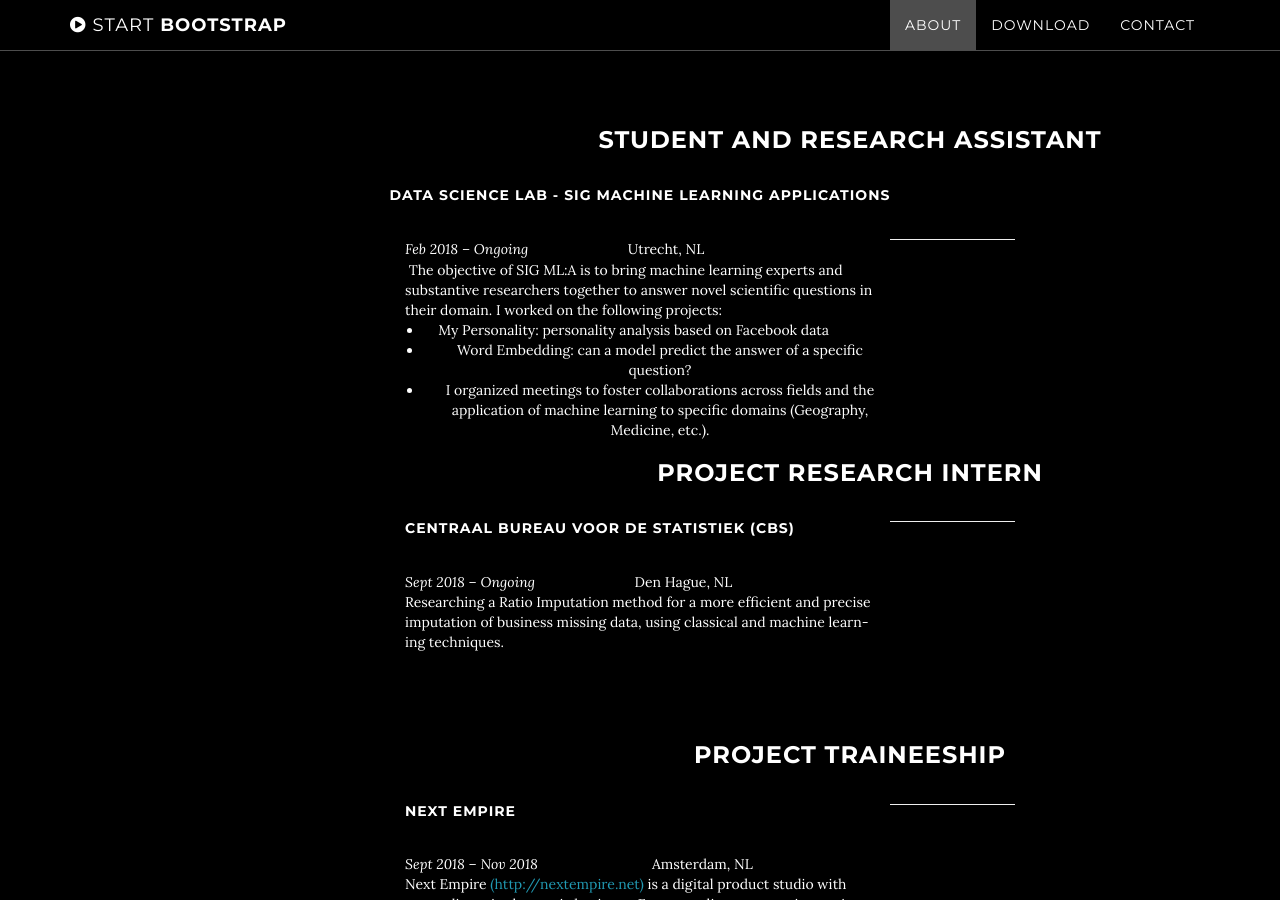
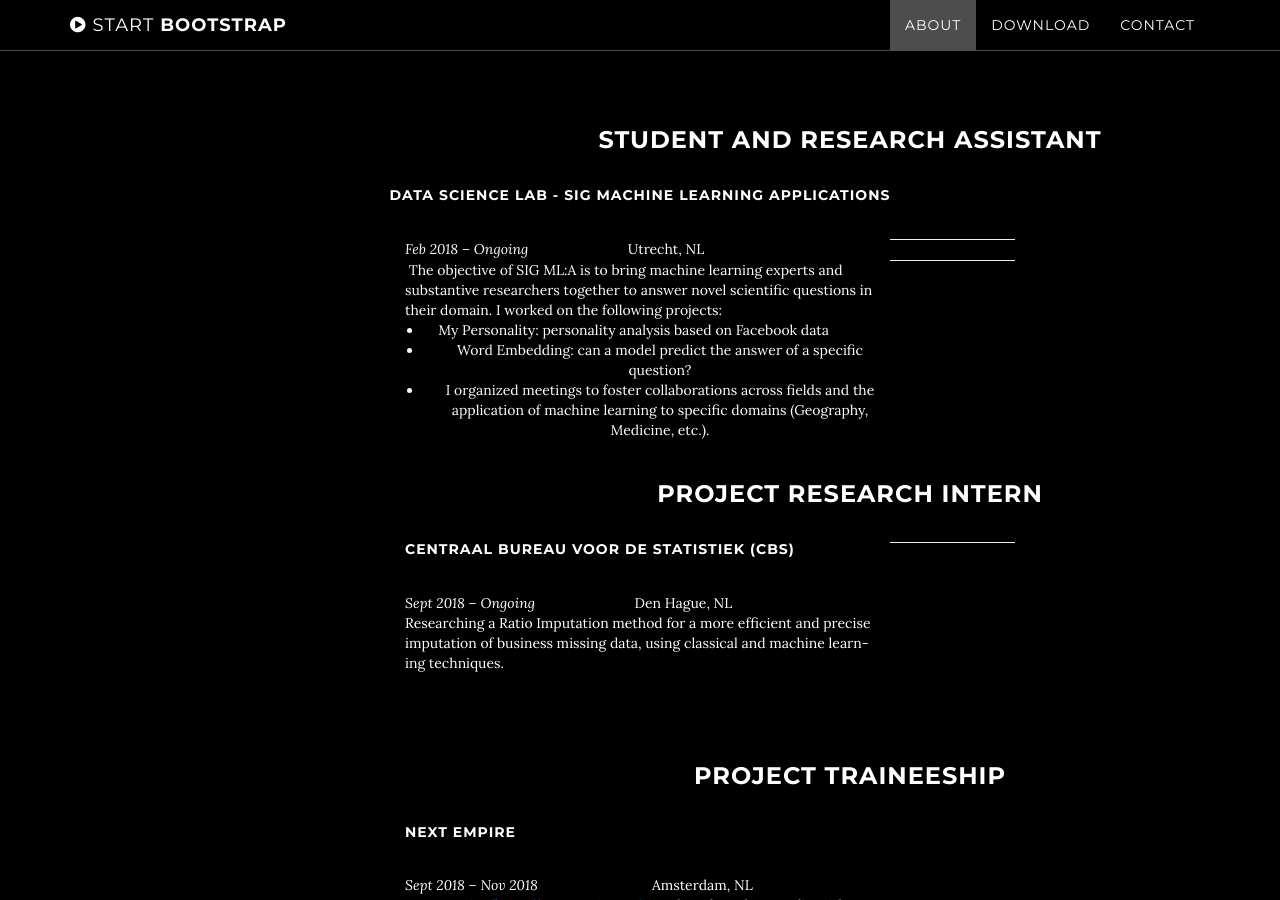
Before and after one commit to AgneseG/AgneseG.github.io, a Jekyll site: the page built from index.html, in a window 1280 px wide and 900 px high, scrolled down 1241 px. Built offline with Jekyll 4.4.1, drawn with Linux system fonts in a browser that asks for light colours.

Commit message:
Update about.html

```diff
--- a/_includes/about.html
+++ b/_includes/about.html
@@ -4,7 +4,7 @@
             <div class="col-lg-8 col-lg-offset-2">
                 <h2>Experience</h2>
 
-<h3 class="container content-section text-center">Student and Research Assistant</h3>
+<h3 class="container content-section text-align: right">Student and Research Assistant</h3>
 <h5>Data Science Lab - SIG Machine Learning Applications</h5>
 <div class="col-lg-8 col-lg-offset-2" style="text-align: left;"><em>Feb 2018 &ndash; Ongoing &nbsp;</em> &nbsp; &nbsp; &nbsp; &nbsp; &nbsp; &nbsp; &nbsp; &nbsp; &nbsp; &nbsp; &nbsp; &nbsp; Utrecht, NL</div>
 <hr/>
@@ -15,18 +15,20 @@
 <li class="col-lg-8 col-lg-offset-2">I organized meetings to foster collaborations across fields and the application of machine learning to specific domains (Geography, Medicine, etc.).</li>
 </ul>
 
+                <hr/>
 
-<h3 class="container content-section text-center">Project Research Intern</h3>
+<h3 class="container content-section text-align: right">Project Research Intern</h3>
 <h5 class="col-lg-8 col-lg-offset-2" style="text-align: left;">Centraal Bureau voor de Statistiek (CBS)</h5>
 <div class="col-lg-8 col-lg-offset-2" style="text-align: left;"><em>Sept 2018 &ndash; Ongoing &nbsp;</em> &nbsp; &nbsp; &nbsp; &nbsp; &nbsp; &nbsp; &nbsp; &nbsp; &nbsp; &nbsp; &nbsp; &nbsp; Den Hague, NL</div>
-<hr/>
+
 <div class="col-lg-8 col-lg-offset-2" style="text-align: left;">Researching a Ratio Imputation method for a more efficient and precise imputation of business missing data, using classical and machine learn- ing techniques.</div>
 
+                <hr/>
 
-<h3 class="container content-section text-center">Project Traineeship</h3>
+<h3 class="container content-section text-align: right">Project Traineeship</h3>
 <h5 class="col-lg-8 col-lg-offset-2" style="text-align: left;">Next Empire</h5>
 <div class="col-lg-8 col-lg-offset-2" style="text-align: left;"><em>Sept 2018 &ndash; Nov 2018</em> &nbsp; &nbsp; &nbsp; &nbsp; &nbsp; &nbsp; &nbsp; &nbsp; &nbsp; &nbsp; &nbsp; &nbsp; &nbsp; &nbsp; &nbsp; Amsterdam, NL</div>
-<hr/>
+
 <div class="col-lg-8 col-lg-offset-2" style="text-align: left;">Next Empire <a href="http://nextempire.net">(http://nextempire.net)</a>&nbsp;is a digital product studio with many clients in the music business. For my audio segmentation project I&rsquo;ve built from scratch an audio files classification model which seg- mented radiostreams into the individual songs and the speech or com- mercials in between. I used:</div>
 <ul>
 <li class="col-lg-8 col-lg-offset-2" style="text-align: left;">the HTML parser <em>BeautifulSoup</em> to retrieve data from remote websites;</li>
```
